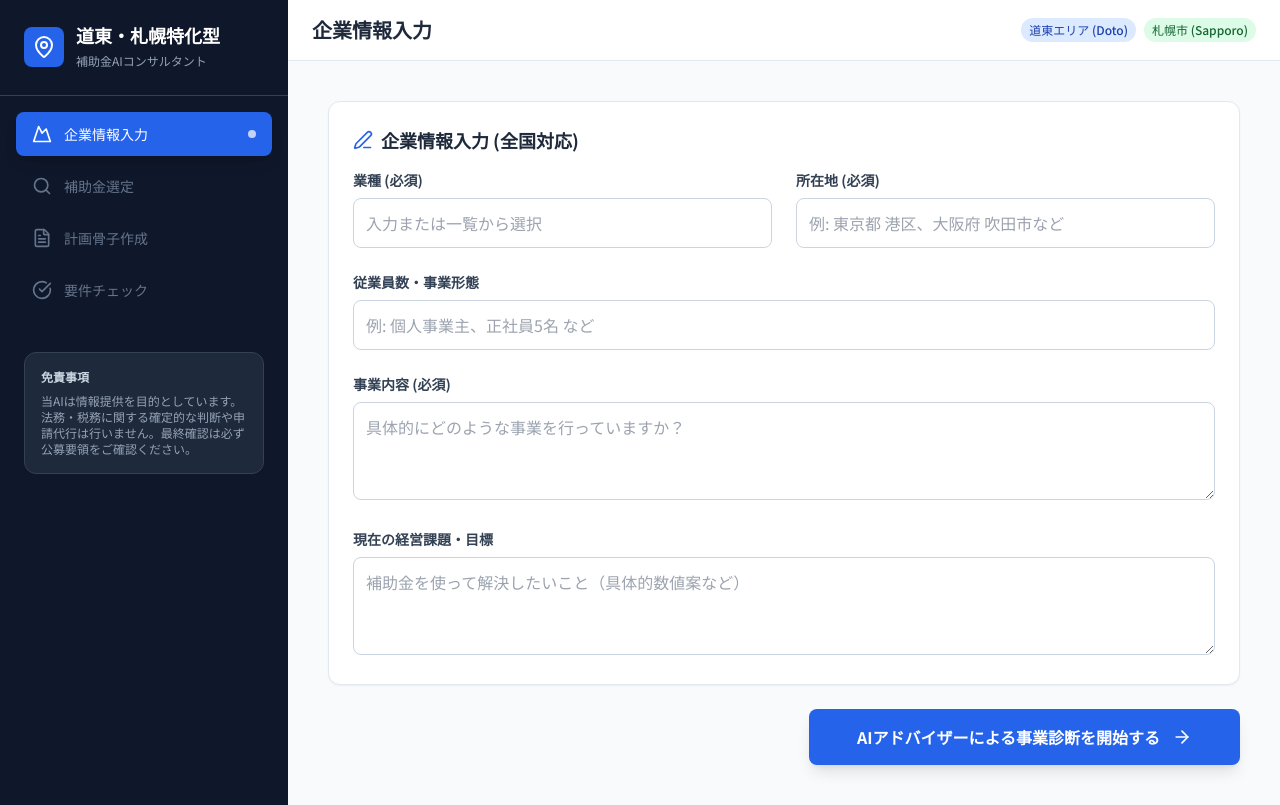
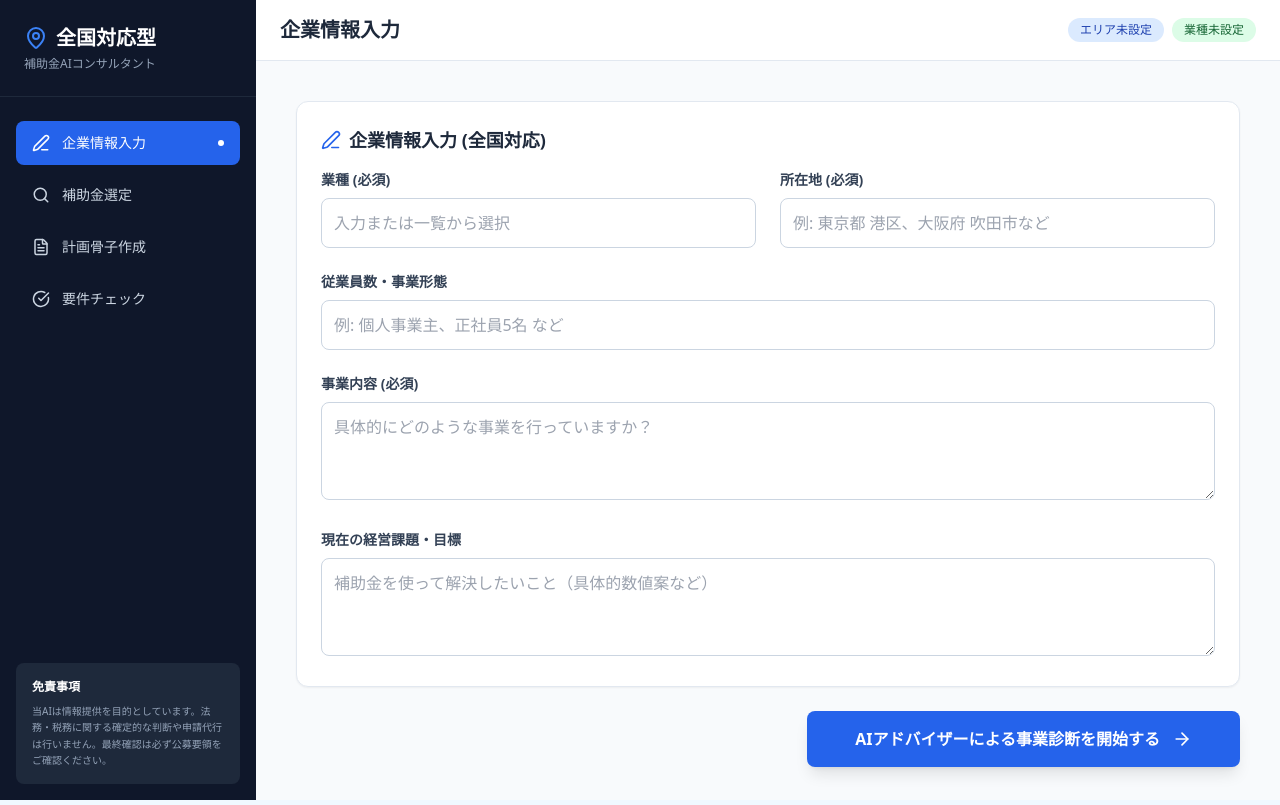
Before and after one commit to snow454-dev/Subsidy, a React (Vite) app: page / in a window 1280 px wide. Built offline with nearby package versions, Linux system fonts and the light colour scheme.

Commit message:
Update Layout.tsx

```diff
--- a/components/Layout.tsx
+++ b/components/Layout.tsx
@@ -1,69 +1,68 @@
 import React from 'react';
-import { Mountain, CheckCircle, FileText, Search, MapPin } from 'lucide-react';
 import { AppStep } from '../types';
+import { Edit3, Search, FileText, CheckCircle, MapPin } from 'lucide-react';
 
+// AppStepの定義に合わせてサイドバーのメニューを作成
+const steps = [
+  { id: AppStep.PROFILE_INPUT, label: '企業情報入力', icon: <Edit3 size={18} /> },
+  { id: AppStep.SUBSIDY_SELECTION, label: '補助金選定', icon: <Search size={18} /> },
+  { id: AppStep.PLAN_DRAFTING, label: '計画骨子作成', icon: <FileText size={18} /> },
+  { id: AppStep.CHECKLIST, label: '要件チェック', icon: <CheckCircle size={18} /> },
+];
+
+// 【変更点1】 propsに profile を追加して、App.tsxからデータを受け取れるようにする
 interface LayoutProps {
   currentStep: AppStep;
   children: React.ReactNode;
+  profile?: {
+    location?: string;
+    industry?: string;
+    [key: string]: any;
+  };
 }
 
-export const Layout: React.FC<LayoutProps> = ({ currentStep, children }) => {
-  const steps = [
-    { id: AppStep.PROFILE_INPUT, label: '企業情報入力', icon: <Mountain size={20} /> },
-    { id: AppStep.SUBSIDY_SELECTION, label: '補助金選定', icon: <Search size={20} /> },
-    { id: AppStep.PLAN_DRAFTING, label: '計画骨子作成', icon: <FileText size={20} /> },
-    { id: AppStep.CHECKLIST, label: '要件チェック', icon: <CheckCircle size={20} /> },
-  ];
-
+export const Layout: React.FC<LayoutProps> = ({ currentStep, children, profile }) => {
   return (
-    <div className="min-h-screen flex flex-col md:flex-row bg-slate-50">
+    <div className="flex h-screen bg-slate-50 font-sans">
       {/* Sidebar */}
-      <aside className="w-full md:w-72 bg-slate-900 text-white flex-shrink-0">
-        <div className="p-6 border-b border-slate-700">
-          <div className="flex items-center gap-3">
-            <div className="bg-blue-600 p-2 rounded-lg">
-              <MapPin size={24} className="text-white" />
-            </div>
-            <div>
-              <h1 className="font-bold text-lg leading-tight">道東・札幌特化型</h1>
-              <span className="text-xs text-slate-400">補助金AIコンサルタント</span>
-            </div>
-          </div>
+      <aside className="w-64 bg-slate-900 text-slate-300 flex flex-col hidden md:flex no-print">
+        <div className="p-6 border-b border-slate-800">
+          {/* 【変更点2】 タイトルを全国対応型に変更 */}
+          <h1 className="text-xl font-bold text-white flex items-center gap-2">
+            <MapPin className="text-blue-500" size={24} />
+            全国対応型
+          </h1>
+          <p className="text-xs text-slate-400 mt-1">補助金AIコンサルタント</p>
         </div>
 
-        <nav className="p-4 space-y-2">
-          {steps.map((step) => {
-            const isActive = currentStep === step.id;
-            const isCompleted = currentStep > step.id;
-
+        <nav className="flex-1 py-6">
+          <ul className="space-y-2 px-4">
+            {steps.map((s) => {
+              const isActive = s.id === currentStep;
               return (
+                <li key={s.id}>
                   <div
-                key={step.id}
                     className={`flex items-center gap-3 px-4 py-3 rounded-lg transition-colors ${
                       isActive
-                    ? 'bg-blue-600 text-white shadow-lg'
-                    : isCompleted
-                    ? 'text-slate-300 bg-slate-800/50'
-                    : 'text-slate-500'
+                        ? 'bg-blue-600 text-white font-medium'
+                        : 'hover:bg-slate-800 hover:text-white'
                     }`}
                   >
-                <div className={`${isActive ? 'text-white' : isCompleted ? 'text-green-400' : 'text-slate-500'}`}>
-                  {isCompleted ? <CheckCircle size={20} /> : step.icon}
+                    {s.icon}
+                    <span className="text-sm">{s.label}</span>
+                    {isActive && <div className="ml-auto w-1.5 h-1.5 rounded-full bg-white"></div>}
                   </div>
-                <span className="font-medium text-sm">{step.label}</span>
-                {isActive && (
-                  <span className="ml-auto w-2 h-2 rounded-full bg-white animate-pulse"></span>
-                )}
-              </div>
+                </li>
               );
             })}
+          </ul>
         </nav>
 
-        <div className="p-6 mt-auto">
-          <div className="bg-slate-800 rounded-xl p-4 text-xs text-slate-400 border border-slate-700">
-            <p className="mb-2 font-semibold text-slate-300">免責事項</p>
+        <div className="p-4 m-4 bg-slate-800 rounded-lg">
+          <p className="text-xs font-bold text-white mb-2">免責事項</p>
+          <p className="text-[10px] text-slate-400 leading-relaxed">
             当AIは情報提供を目的としています。法務・税務に関する確定的な判断や申請代行は行いません。最終確認は必ず公募要領をご確認ください。
-          </div>
+          </p>
         </div>
       </aside>
 
@@ -73,9 +72,17 @@ export const Layout: React.FC<LayoutProps> = ({ currentStep, children }) => {
           <h2 className="font-bold text-slate-800 text-xl">
             {steps.find(s => s.id === currentStep)?.label}
           </h2>
+
+          {/* 【変更点3】 右上のバッジを動的に変更！ */}
           <div className="flex items-center gap-2">
-               <span className="bg-blue-100 text-blue-800 text-xs px-2 py-1 rounded-full font-medium">道東エリア (Doto)</span>
-               <span className="bg-green-100 text-green-800 text-xs px-2 py-1 rounded-full font-medium">札幌市 (Sapporo)</span>
+            <span className="bg-blue-100 text-blue-800 text-xs px-3 py-1 rounded-full font-medium">
+              {/* profile.location があればそれを表示、なければ「エリア未設定」と表示 */}
+              {profile?.location ? profile.location : 'エリア未設定'}
+            </span>
+            <span className="bg-green-100 text-green-800 text-xs px-3 py-1 rounded-full font-medium">
+              {/* profile.industry があればそれを表示、なければ「業種未設定」と表示 */}
+              {profile?.industry ? profile.industry : '業種未設定'}
+            </span>
           </div>
         </header>
         <div className="p-6 md:p-10 max-w-5xl mx-auto">
```
Lines whose indentation alone changed are shown as unchanged.
